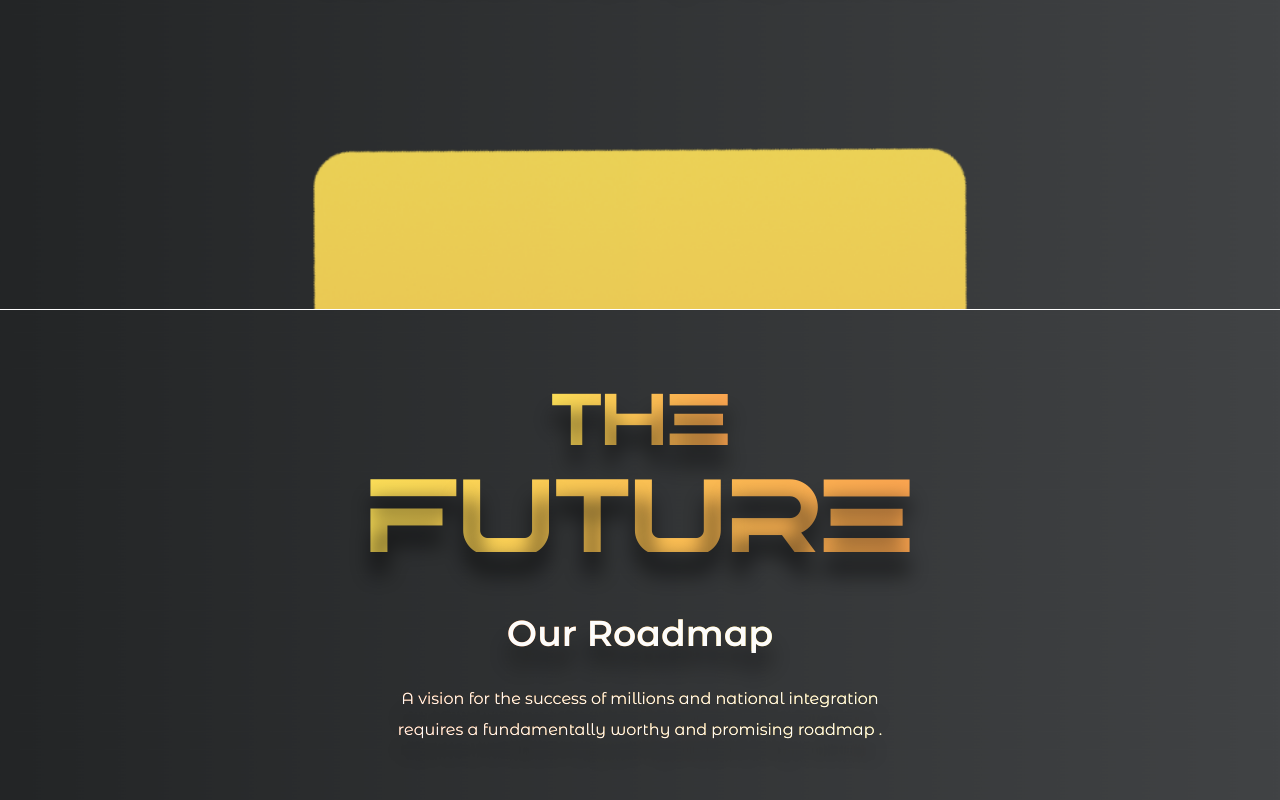
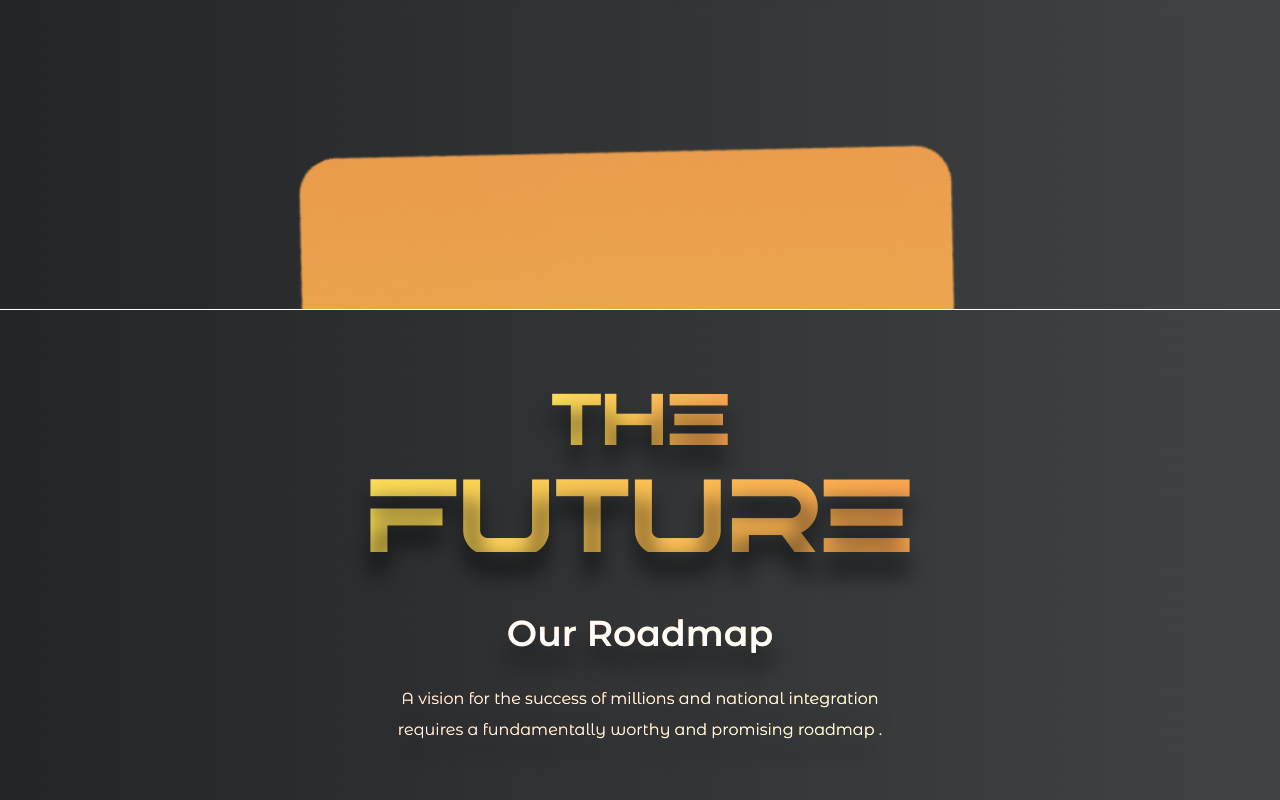
Before and after one commit to Ramaera/ramaera-website, a Next.js app: page / in a window 1280 px wide. Shown: the part 8280-9080 px from the top of the page. Built offline with nearby package versions, Linux system fonts and the light colour scheme.

Commit message:
animation card

```diff
--- a/pages/page/future/index.js
+++ b/pages/page/future/index.js
@@ -10,8 +10,8 @@ const index = () => {
   return (
     <PageLayout bgColor="#f5f5f5" bg={bg} Y height="90rem">
       <RotateImage
-        animate={{ rotate: 90 }}
-        transition={{ duration: 2, repeat: repeatAnimation }}
+        animate={{ rotate: 315 }}
+        transition={{ duration: 4, repeat: 1 }}
       />
       <FutureContainer>
         <PageWidth width="1400px" margin="0 0 2rem 0">
```
Also changed, not shown: public/content/card.png.
